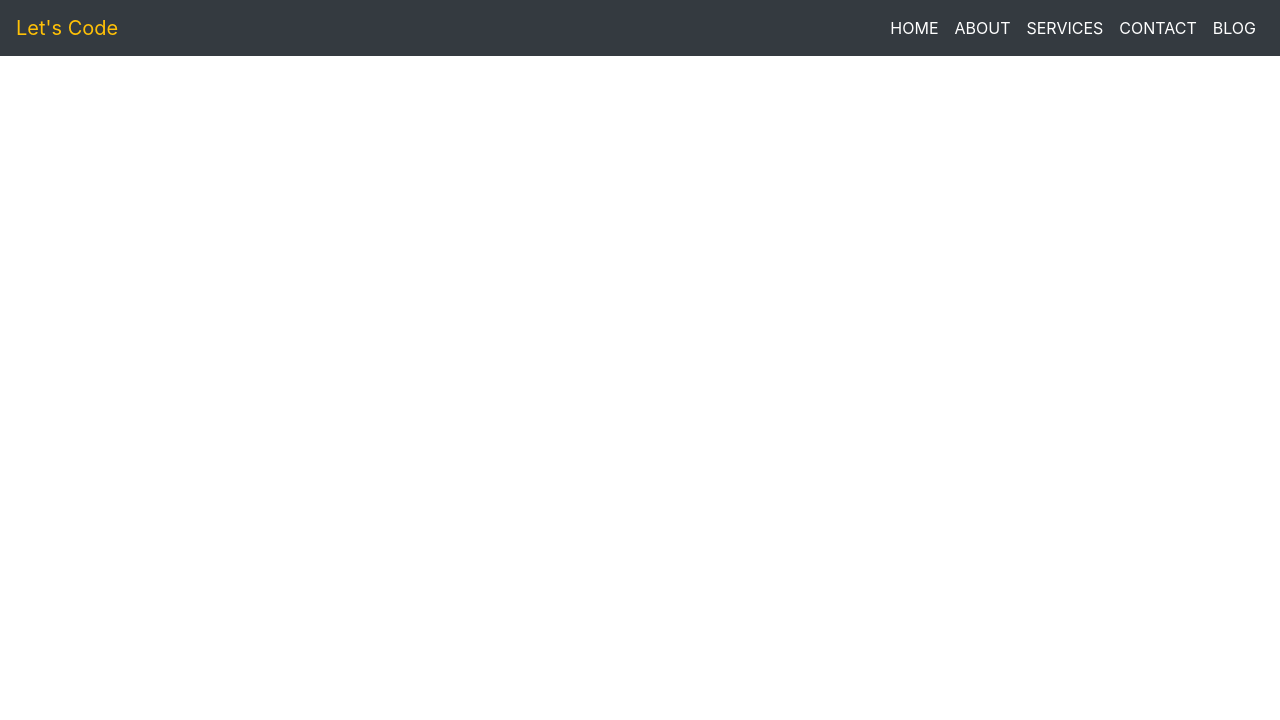
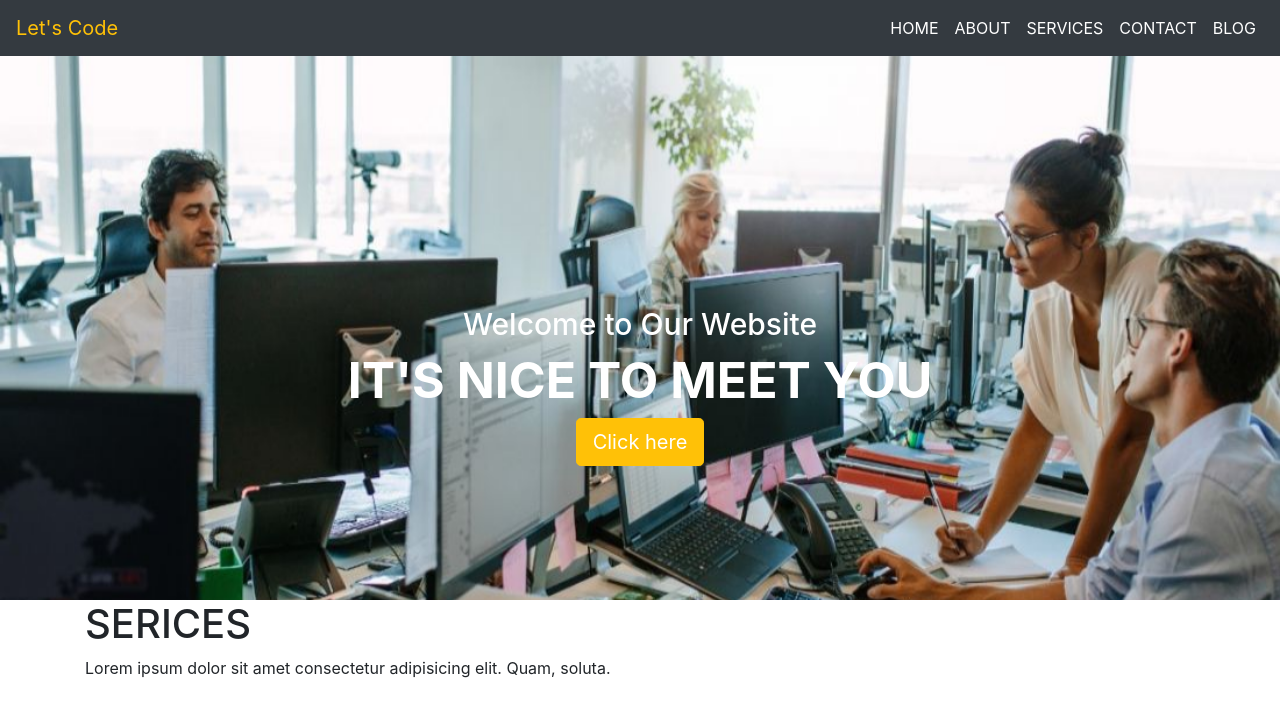
Before and after one commit to Priyanka-pr/Bootstrap-4-Website, a plain HTML site: page Index.html in a window 1280 px wide. Drawn offline with nearby package versions, Linux system fonts and the light colour scheme.

Commit message:
Designed banner

```diff
--- a/Index.html
+++ b/Index.html
@@ -57,7 +57,17 @@
           </ul>
         </div>
       </nav>
-
-
+      <div class="container text-center headerset text-white">
+        <h2>Welcome to Our Website</h2>
+        <h1>IT'S NICE TO MEET YOU</h1>
+        <button class="btn btn-warning text-white btn-lg">Click here</button>
+      </div>
+    </div>
+    <section class="container">
+      <h1>SERICES</h1>
+      <p>
+        Lorem ipsum dolor sit amet consectetur adipisicing elit. Quam, soluta.
+      </p>
+    </section>
   </body>
 </html>
--- a/style.css
+++ b/style.css
@@ -1,4 +1,18 @@
 .bgimg{
     background-image: url("img/office-work.jpeg");
-
+    background-size: 100% 100%;
+    background-attachment: fixed;
+    width: 100%;
+    height: 600px;
 }
+.headerset{
+    padding: 250px;
+    box-sizing: border-box;
+}
+.headerset h2{
+    font-size: 30px;
+}
+.headerset h1{
+    font-size: 50px;
+    font-weight: bolder ;
+}
```
